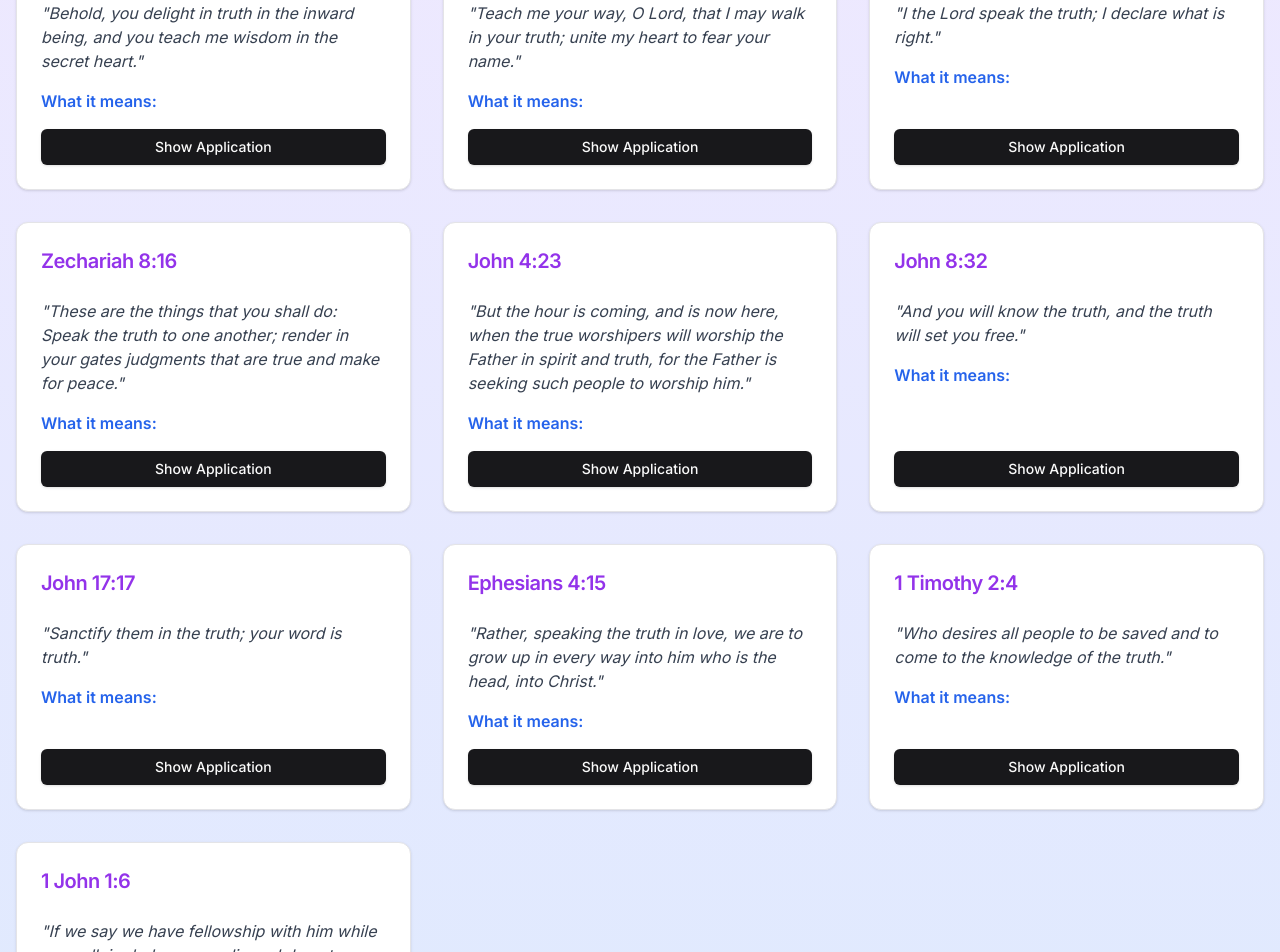
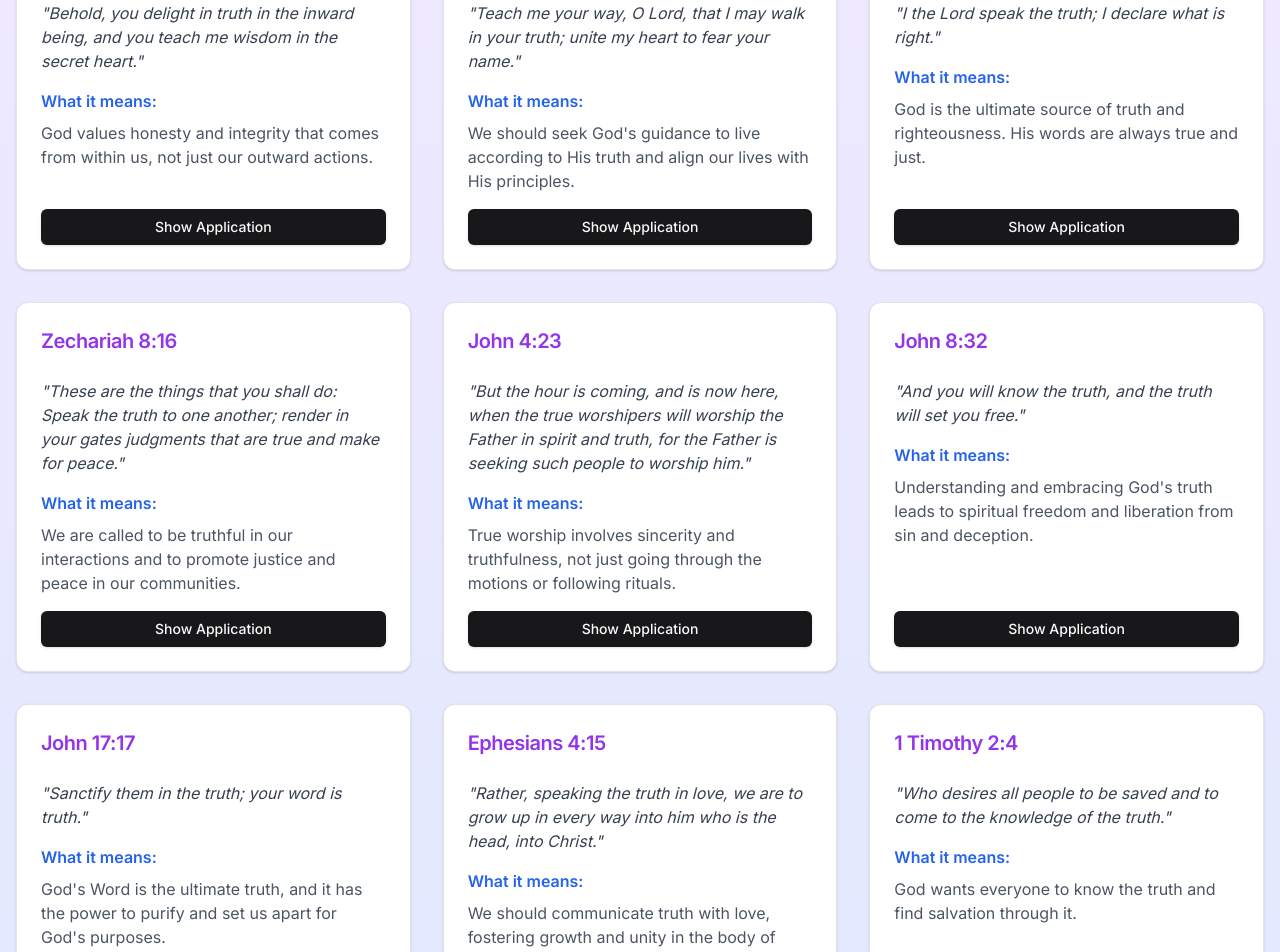
Before and after one commit to KKbutter2281/truth-bible-verses, a Next.js app: page / in a window 1280 px wide. Shown: the part 520-1472 px from the top of the page. Built offline with nearby package versions, Linux system fonts and the light colour scheme.

Commit message:
Update verses.ts

```diff
--- a/src/data/verses.ts
+++ b/src/data/verses.ts
@@ -2,51 +2,61 @@ export const verses = [
   {
     reference: "Psalm 51:6",
     text: "Behold, you delight in truth in the inward being, and you teach me wisdom in the secret heart.",
-    explanation: "This verse emphasizes the importance of inner truth and sincerity, highlighting that God values honesty and integrity within us."
+    meaning: "God values honesty and integrity that comes from within us, not just our outward actions.",
+    application: "Practice self-reflection daily. Be honest with yourself about your thoughts and motivations. Strive for authenticity in your relationships with others and with God."
   },
   {
     reference: "Psalm 86:11",
     text: "Teach me your way, O Lord, that I may walk in your truth; unite my heart to fear your name.",
-    explanation: "Here, the writer seeks truth to live according to God's truth, showing a desire for a life aligned with divine principles."
+    meaning: "We should seek God's guidance to live according to His truth and align our lives with His principles.",
+    application: "Set aside time each day to read the Bible and pray. Ask God for guidance in your decisions, big and small. Seek to understand how God's truth applies to your daily life."
   },
   {
     reference: "Isaiah 45:19",
     text: "I the Lord speak the truth; I declare what is right.",
-    explanation: "This verse underscores that God's words are true and righteous, affirming His role as the ultimate source of truth."
+    meaning: "God is the ultimate source of truth and righteousness. His words are always true and just.",
+    application: "When faced with conflicting information or opinions, turn to God's word as your ultimate source of truth. Evaluate messages you hear against biblical principles."
   },
   {
     reference: "Zechariah 8:16",
     text: "These are the things that you shall do: Speak the truth to one another; render in your gates judgments that are true and make for peace.",
-    explanation: "It calls for truthfulness in interactions and justice, promoting a community built on honesty and fairness."
+    meaning: "We are called to be truthful in our interactions and to promote justice and peace in our communities.",
+    application: "Practice honesty in all your relationships, even when it's difficult. Stand up for what's right and fair, whether at school, in your friend groups, or online. Be a peacemaker by promoting truth and justice."
   },
   {
     reference: "John 4:23",
     text: "But the hour is coming, and is now here, when the true worshipers will worship the Father in spirit and truth, for the Father is seeking such people to worship him.",
-    explanation: "This verse highlights that true worship involves sincerity and truthfulness, not just outward rituals."
+    meaning: "True worship involves sincerity and truthfulness, not just going through the motions or following rituals.",
+    application: "When you worship, focus on connecting with God sincerely, not just singing or praying because that's what's expected. Let your worship come from your heart, expressing your true feelings and thoughts to God."
   },
   {
     reference: "John 8:32",
     text: "And you will know the truth, and the truth will set you free.",
-    explanation: "Jesus speaks about the liberating power of truth, suggesting that understanding and embracing truth leads to spiritual freedom."
+    meaning: "Understanding and embracing God's truth leads to spiritual freedom and liberation from sin and deception.",
+    application: "Identify areas in your life where you feel trapped or burdened. Seek God's truth about these situations in His Word. Allow His truth to change your perspective and guide your actions, leading to freedom."
   },
   {
     reference: "John 17:17",
     text: "Sanctify them in the truth; your word is truth.",
-    explanation: "Jesus prays for His followers to be sanctified through truth, identifying God's word as the ultimate truth."
+    meaning: "God's Word is the ultimate truth, and it has the power to purify and set us apart for God's purposes.",
+    application: "Make Bible study a regular part of your routine. As you read, ask God to use His Word to transform your thoughts and actions. Look for ways to apply what you read to your daily life."
   },
   {
     reference: "Ephesians 4:15",
     text: "Rather, speaking the truth in love, we are to grow up in every way into him who is the head, into Christ.",
-    explanation: "This verse encourages believers to communicate truth lovingly, fostering growth and unity in the body of Christ."
+    meaning: "We should communicate truth with love, fostering growth and unity in the body of Christ.",
+    application: "When you need to have a difficult conversation or share a hard truth with someone, do it with kindness and compassion. Aim to build others up, not tear them down. Seek to grow in your faith and help others do the same."
   },
   {
     reference: "1 Timothy 2:4",
     text: "Who desires all people to be saved and to come to the knowledge of the truth.",
-    explanation: "It expresses God's desire for everyone to know the truth, linking truth with salvation."
+    meaning: "God wants everyone to know the truth and find salvation through it.",
+    application: "Share your faith with others in a respectful and loving way. Be open to answering questions about your beliefs. Pray for opportunities to share God's truth with those around you."
   },
   {
     reference: "1 John 1:6",
     text: "If we say we have fellowship with him while we walk in darkness, we lie and do not practice the truth.",
-    explanation: "This verse warns against hypocrisy, stressing that true fellowship with God requires living in truth."
+    meaning: "True fellowship with God requires living in accordance with His truth, not just claiming to follow Him.",
+    application: "Regularly examine your life to ensure your actions align with your beliefs. Be honest about areas where you struggle and seek God's help to live authentically. Surround yourself with friends who encourage you to live out your faith."
   }
 ]
```
